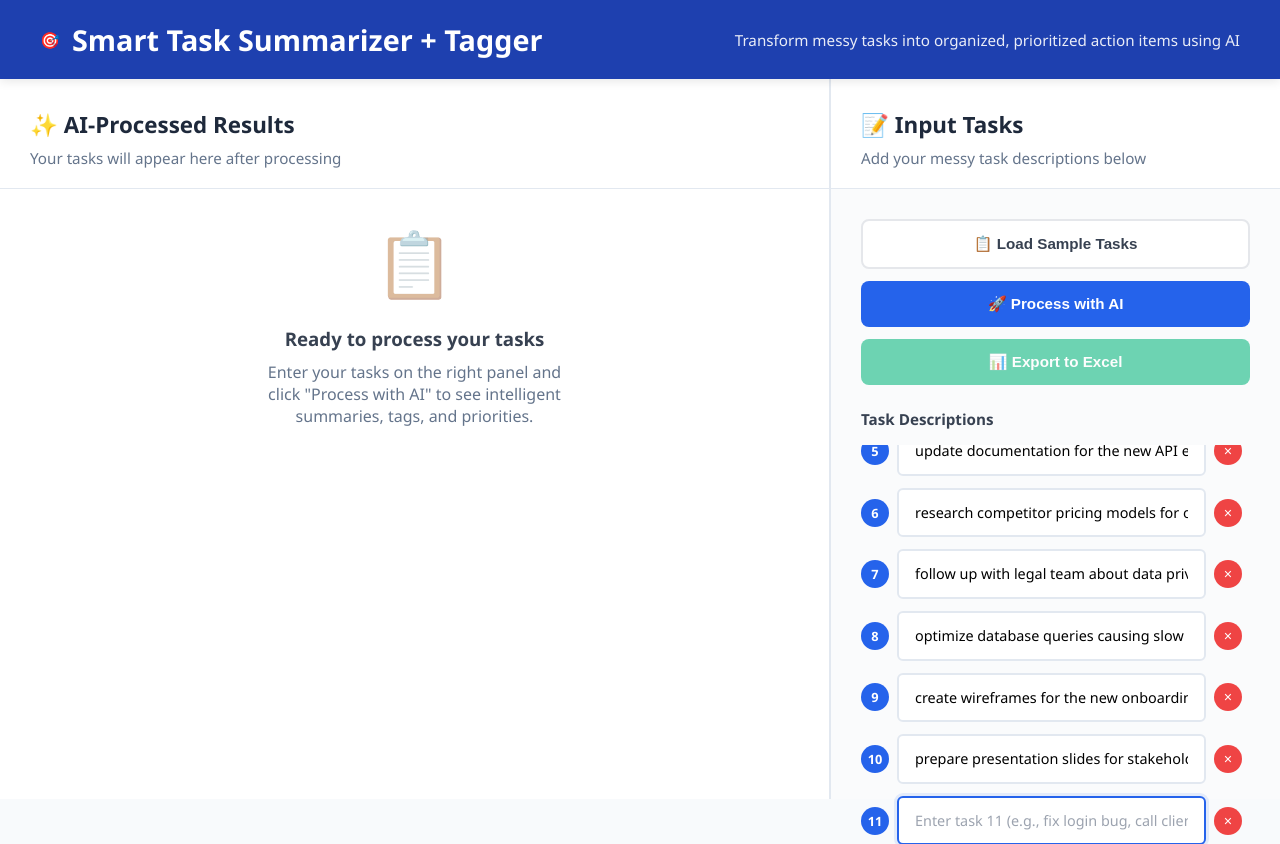
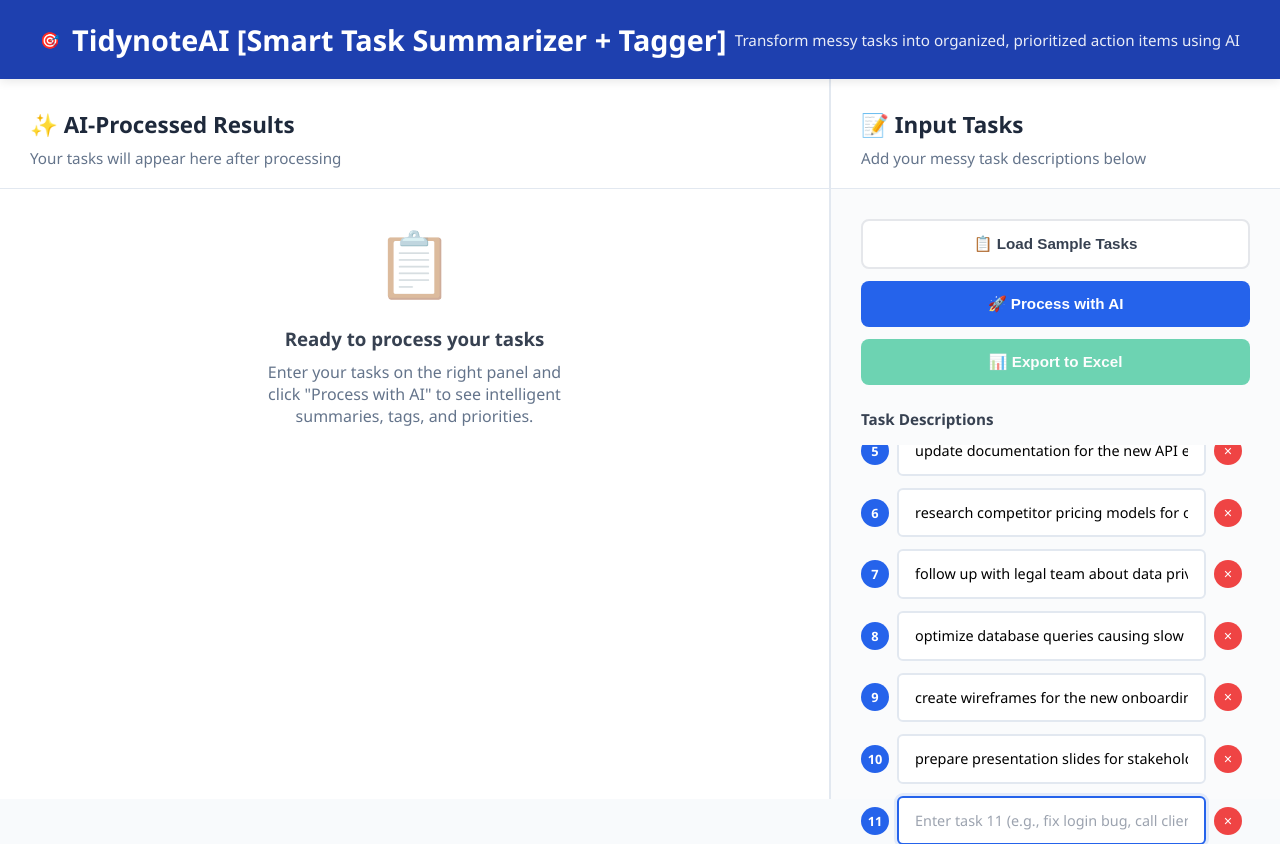
Before and after one commit to romin18/Company-Test, a Flask app: page / in a window 1280 px wide. Shown: the top 844 px of the page. Run offline with Flask 3, Linux system fonts and the light colour scheme.

Commit message:
Update index.html

```diff
--- a/templates/index.html
+++ b/templates/index.html
@@ -3,7 +3,7 @@
 <head>
     <meta charset="UTF-8">
     <meta name="viewport" content="width=device-width, initial-scale=1.0">
-    <title>Smart Task Summarizer + Tagger</title>
+    <title>TidynoteAI</title>
     <style>
         * {
             margin: 0;
@@ -524,7 +524,7 @@
         <div class="header-content">
             <div class="logo">
                 <span>🎯</span>
-                <h1>Smart Task Summarizer + Tagger</h1>
+                <h1>TidynoteAI [Smart Task Summarizer + Tagger]</h1>
             </div>
             <div class="tagline">Transform messy tasks into organized, prioritized action items using AI</div>
         </div>
```
